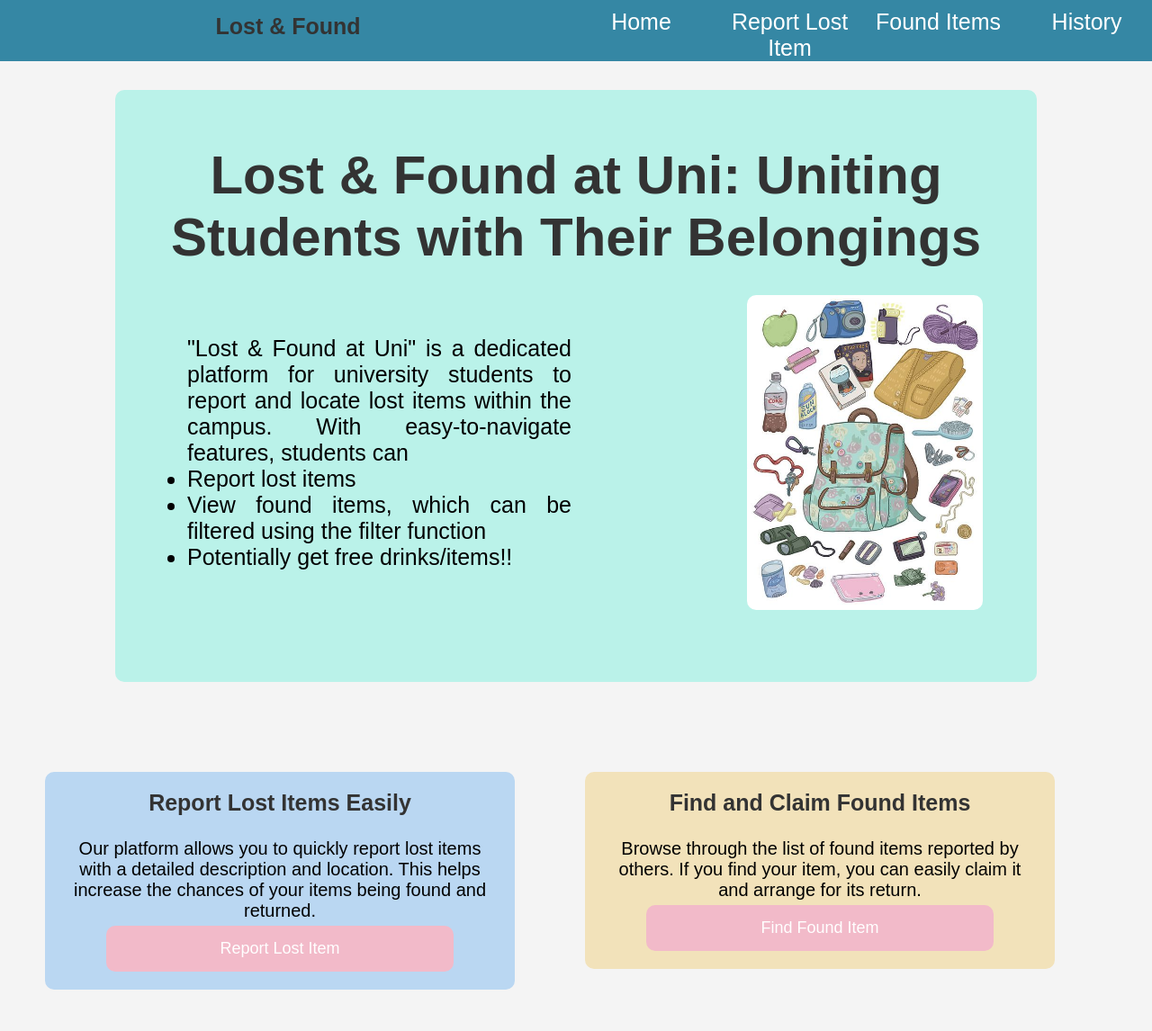
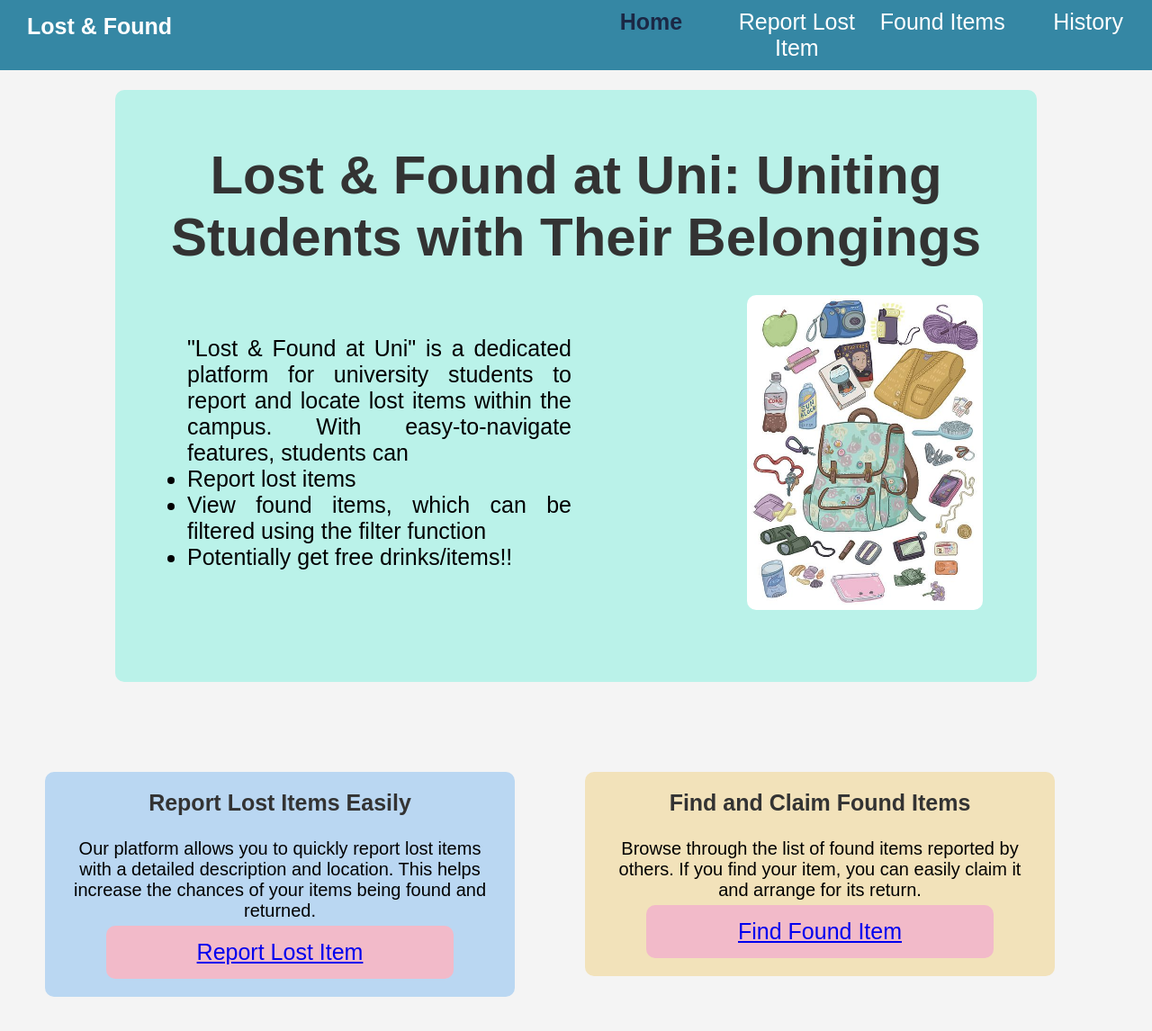
Before and after one commit to Michellecsds/lost-and-found, a React (Create React App) app: page / in a window 1280 px wide. Shown: the top 1146 px of the page at 90% size. Built offline with nearby package versions, Linux system fonts and the light colour scheme.

Commit message:
refined styling

```diff
--- a/package.json
+++ b/package.json
@@ -17,7 +17,6 @@
     "react-dropzone": "^14.3.5",
     "react-router-dom": "^7.1.3",
     "react-script": "^2.0.5",
-    "react-scripts": "5.0.1",
     "react-scripts": "^5.0.1",
     "react-toastify": "^11.0.3",
     "web-vitals": "^4.2.4",
--- a/src/components/Find.css
+++ b/src/components/Find.css
@@ -55,10 +55,10 @@
     padding-left: 12px;
   }
 
-  button {
+  .find button {
     width: 100%;
     padding: 12px;
-    background-color: #007BFF;
+    background-color: #3CADEA;
     color: white;
     border: none;
     border-radius: 4px;
@@ -66,8 +66,8 @@
     cursor: pointer;
   }
 
-  button:hover {
-    background-color: #0056b3;
+  .find button:hover {
+    background-color: #2D848A;
   }
 
   button:focus {
--- a/src/components/Find.js
+++ b/src/components/Find.js
@@ -44,7 +44,7 @@ function Find() {
   };
 
   return (
-    <div>
+    <div class = "find">
       <h1>Find Your Item</h1>
       <form onSubmit={handleSubmit}>
         <label>
--- a/src/components/Navbar.css
+++ b/src/components/Navbar.css
@@ -7,12 +7,18 @@
   font-size: 25px;
   position: fixed;
   padding-top:10px;
+  padding-bottom:10px;
   top: 0px;
   width:100%;
-  margin-bottom: 10px;
+  margin-bottom: 20px;
   z-index: 1000;
 }
-
+.title{
+  text-align: left;
+  padding-left: 10px;
+  margin-left: 20px;
+  color: white;
+}
 .nav-links {
   list-style: none;
   display: flex;
@@ -27,3 +33,7 @@
 .nav-links a:hover {
   text-decoration: underline;
 }
+.nav-link.active {
+  color: #1B2845; /* Change this to the color you want for the active link */
+  font-weight: bold;
+}
--- a/src/components/Navbar.js
+++ b/src/components/Navbar.js
@@ -1,18 +1,30 @@
 import React from 'react';
-import { Link } from 'react-router-dom';
+import { NavLink } from 'react-router-dom';
 import './Navbar.css';
 
 function Navbar() {
   return (
     <div className="container-fluid">
     <nav className="navbar">
-      <h1>Lost & Found</h1>
+      <h1 class = "title">Lost & Found</h1>
       <ul className="nav-links">
-        <li><Link to="/">Home</Link></li>
+            <li className="nav-item">
+              <NavLink className="nav-link" to="/" exact activeClassName="active">Home</NavLink>
+            </li>
+            <li className="nav-item">
+              <NavLink className="nav-link" to="/Report" activeClassName="active">Report Lost Item</NavLink>
+            </li>
+            <li className="nav-item">
+              <NavLink className="nav-link" to="/Find" activeClassName="active">Found Items</NavLink>
+            </li>
+            <li className="nav-item">
+              <NavLink className="nav-link" to="/History" activeClassName="active">History</NavLink>
+            </li>
+          </ul>
+{/*         <li><Link to="/">Home</Link></li>
         <li><Link to="/Report">Report Lost Item</Link></li>
         <li><Link to="/Find">Found Items</Link></li>
-        <li><Link to="/History">History</Link></li>
-      </ul>
+        <li><Link to="/History">History</Link></li> */}
     </nav>
     </div>
   );
--- a/src/components/Report.css
+++ b/src/components/Report.css
@@ -56,10 +56,10 @@
     padding-left: 12px;
   }
 
-  button {
+  .report button {
     width: 100%;
     padding: 12px;
-    background-color: #007BFF;
+    background-color: #3CADEA;
     color: white;
     border: none;
     border-radius: 4px;
@@ -67,8 +67,8 @@
     cursor: pointer;
   }
 
-  button:hover {
-    background-color: #0056b3;
+  .report button:hover {
+    background-color: #2D848A;
   }
 
   button:focus {
--- a/src/components/Report.js
+++ b/src/components/Report.js
@@ -43,7 +43,7 @@ function Report() {
   };
 
   return (
-    <div className = "container-fluid report-form">
+    <div className = "container-fluid report">
       <h1>Report a Lost Item</h1>
       <form onSubmit={handleSubmit}>
         <label>
--- a/src/components/home.js
+++ b/src/components/home.js
@@ -1,6 +1,7 @@
 // src/components/Home.js
 import React from "react";
 import "./home.css";
+import { Link } from 'react-router-dom';
 import myImage from "../images/e7b2ce0dae12eb4726b83cee0d0009c5.jpg";
 
 function Home() {
@@ -39,7 +40,7 @@ function Home() {
               <p>
               Our platform allows you to quickly report lost items with a detailed description and location. This helps increase the chances of your items being found and returned.
               </p>
-              <button type="button" class = "button">Report Lost Item</button>
+              <button type="button" class = "button"><Link to="/Report">Report Lost Item</Link></button>
             </div>
           </div>
           <div class="child">
@@ -48,7 +49,7 @@ function Home() {
               <p>
               Browse through the list of found items reported by others. If you find your item, you can easily claim it and arrange for its return.
               </p>
-              <button type="button" class = "button">Find Found Item</button>
+              <button type="button" class = "button"><Link to="/Find">Find Found Item</Link></button>
             </div>
           </div>
         </div>
```
Also changed, not shown: src/components/MyItem.js (deleted), 1 other file (tests, documents, lock files or other folders).
